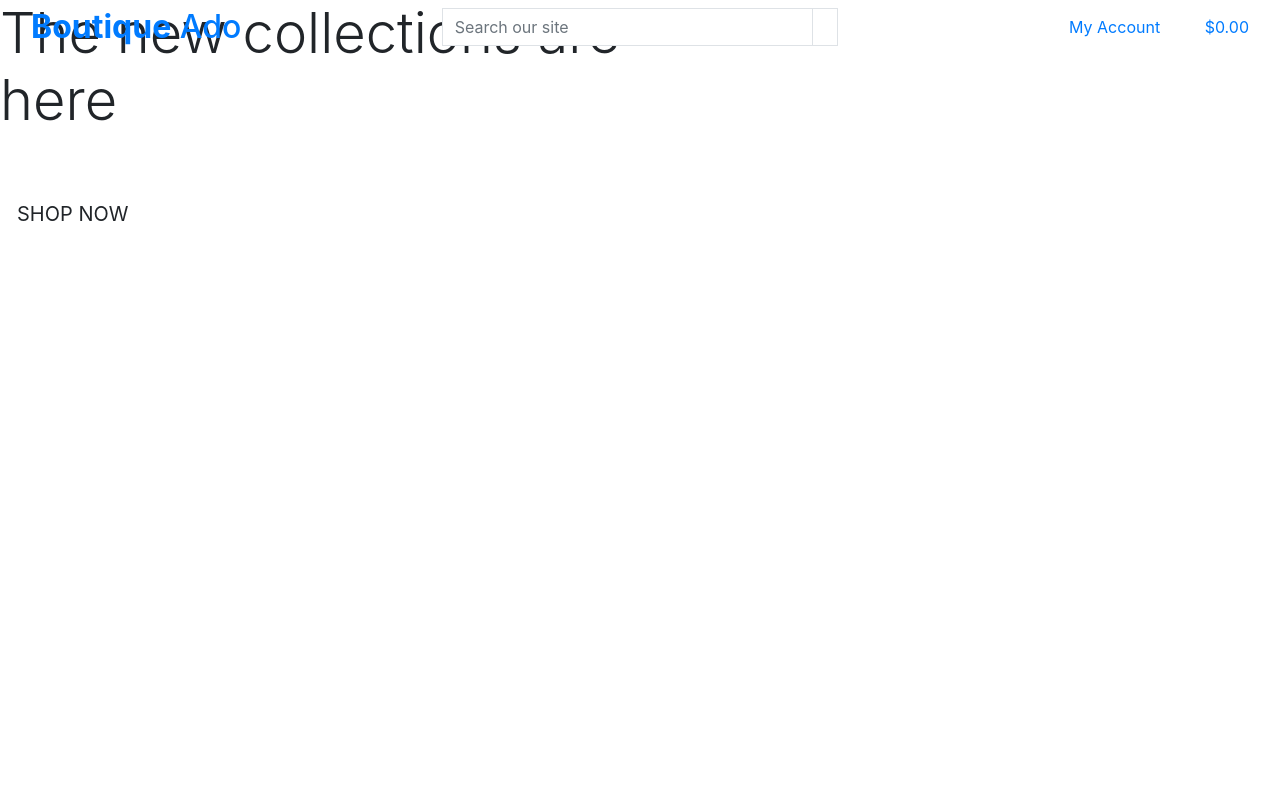
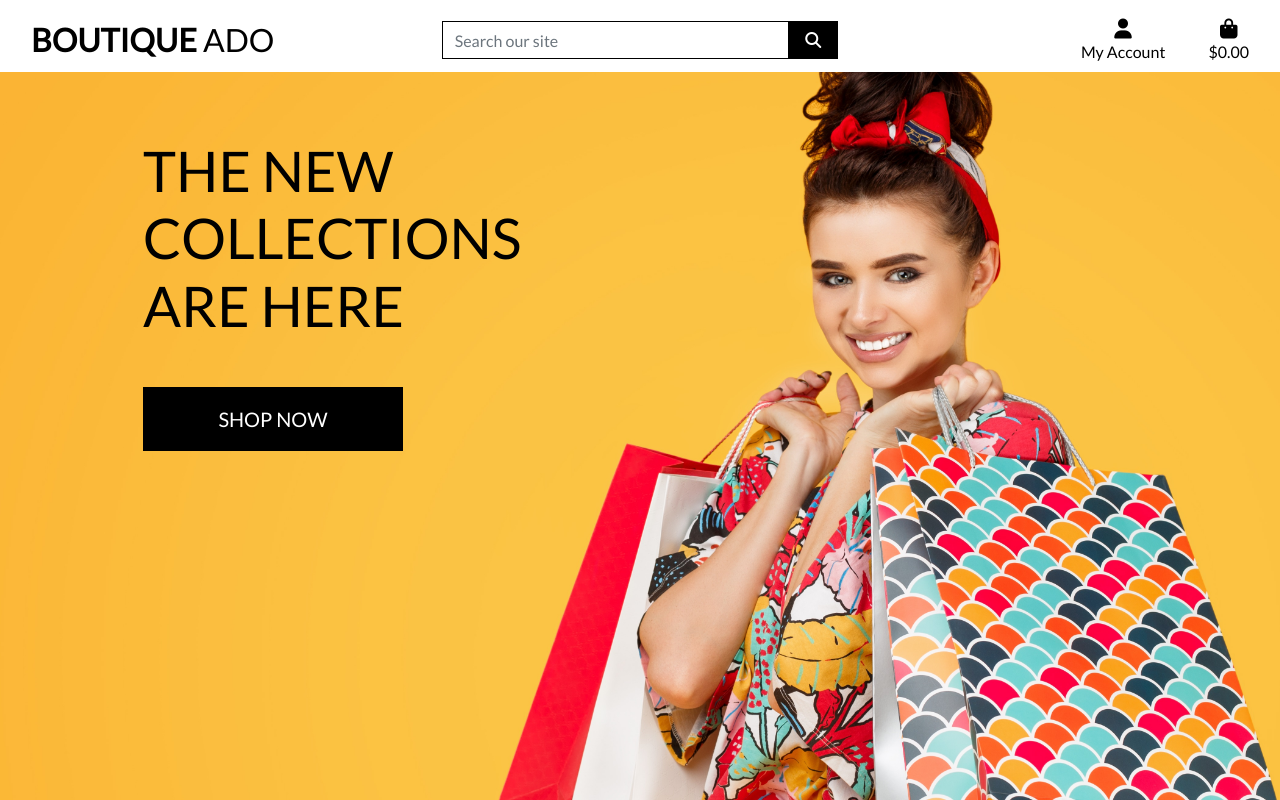
Before and after one commit to ashur-k/bouttique_ado_v1, a Django app: page / in a window 1280 px wide. Run offline with Django 3.2, Linux system fonts and the light colour scheme; some libraries are stand-ins or nearby versions.

Commit message:
completed homepage header and css

```diff
--- a/boutique_ado/settings.py
+++ b/boutique_ado/settings.py
@@ -152,3 +152,7 @@ USE_TZ = True
 # https://docs.djangoproject.com/en/3.1/howto/static-files/
 
 STATIC_URL = '/static/'
+STATICFILES_DIRS = (os.path.join(BASE_DIR, 'static'),)
+
+MEDIA_URL = '/media/'
+MEDIA_ROOT = os.path.join(BASE_DIR, 'media')
--- a/boutique_ado/urls.py
+++ b/boutique_ado/urls.py
@@ -15,9 +15,12 @@ Including another URLconf
 """
 from django.contrib import admin
 from django.urls import path, include
+from django.conf import settings
+from django.conf.urls.static import static
+
 
 urlpatterns = [
     path('admin/', admin.site.urls),
     path('accounts/', include('allauth.urls')),
     path('', include('home.urls')),
-]
+] + static(settings.MEDIA_URL, document_root=settings.MEDIA_ROOT)
--- a/home/templates/home/index.html
+++ b/home/templates/home/index.html
@@ -12,7 +12,7 @@
 {% endblock %}
 
 {% block content %}
-    <div class="contianer h-100">
+    <div class="container h-100">
         <div class="row h-100">
             <div class="col-7 col-md-6 my-auto">
                 <h1 class="display-4 logo-font text-black">
--- /dev/null
+++ b/static/css/base.css
@@ -0,0 +1,81 @@
+html {
+    height: 100%;
+}
+
+body {
+    background: url('/media/homepage_background_cropped.jpg') no-repeat center center fixed;
+    background-size: cover;
+    height: calc(100vh - 164px);
+    color: #555;
+    font-family: 'Lato';
+}
+
+/* from Bulma */
+.icon {
+    align-items: center;
+    display: inline-flex;
+    justify-content: center;
+    height: 1.5rem;
+    width: 1.5rem;
+}
+
+.logo-font {
+    text-transform: uppercase;
+}
+
+.main-logo-link {
+    width: fit-content;
+}
+
+.shop-now-button {
+    background: black;
+    color: white;
+    min-width: 260px;
+}
+
+.btn-black {
+    background: black;
+    color: white;
+}
+
+.shop-now-button:hover,
+.shop-now-button:active,
+.shop-now-button:focus,
+.btn-black:hover,
+.btn-black:active,
+.btn-black:focus {
+    background: #222;
+    color: white;
+}
+
+.text-black {
+    color: #000 !important;
+}
+
+.border-black {
+    border: 1px solid black !important;
+}
+
+/* -------------------------------- Media Queries */
+
+/* Slightly larger container on xl screens */
+@media (min-width: 1200px) {
+  .container {
+    max-width: 80%;
+  }
+}
+
+/* fixed top navbar only on medium and up */
+@media (min-width: 992px) {
+    .fixed-top-desktop-only {
+        position: fixed;
+        top: 0;
+        right: 0;
+        left: 0;
+        z-index: 1030;
+    }
+
+    .header-container {
+        padding-top: 164px;
+    }
+}
--- a/templates/base.html
+++ b/templates/base.html
@@ -12,13 +12,16 @@
     {% endblock %}
 
     {% block corecss %}
-        <link rel="stylesheet" href="https://stackpath.bootstrapcdn.com/bootstrap/4.5.2/css/bootstrap.min.css" integrity="sha384-JcKb8q3iqJ61gNV9KGb8thSsNjpSL0n8PARn9HuZOnIxN0hoP+VmmDGMN5t9UJ0Z" crossorigin="anonymous">
+        <link rel="stylesheet" href="https://stackpath.bootstrapcdn.com/bootstrap/4.4.1/css/bootstrap.min.css" integrity="sha384-Vkoo8x4CGsO3+Hhxv8T/Q5PaXtkKtu6ug5TOeNV6gBiFeWPGFN9MuhOf23Q9Ifjh" crossorigin="anonymous">
+        <link rel="stylesheet" href="https://fonts.googleapis.com/css?family=Lato&display=swap">
+        <link rel="stylesheet" href="{% static 'css/base.css' %}">
     {% endblock %}
 
     {% block extra_css %}
     {% endblock %}
 
     {% block corejs %}
+        <script src="https://kit.fontawesome.com/60ca92335a.js" crossorigin="anonymous"></script>
         <script src="https://code.jquery.com/jquery-3.5.1.slim.min.js" integrity="sha384-DfXdz2htPH0lsSSs5nCTpuj/zy4C+OGpamoFVy38MVBnE+IbbVYUew+OrCXaRkfj" crossorigin="anonymous"></script>
         <script src="https://cdn.jsdelivr.net/npm/popper.js@1.16.1/dist/umd/popper.min.js" integrity="sha384-9/reFTGAW83EW2RDu2S0VKaIzap3H66lZH81PoYlFhbGU+6BZp6G7niu735Sk7lN" crossorigin="anonymous"></script>
         <script src="https://stackpath.bootstrapcdn.com/bootstrap/4.5.2/js/bootstrap.min.js" integrity="sha384-B4gt1jrGC7Jh4AgTPSdUtOBvfO8shuf57BaghqFfPlYxofvL8/KUEfYiJOMMV+rV" crossorigin="anonymous"></script>
@@ -31,7 +34,7 @@
   </head>
   <body>
      <header class="container-fluid fixed-top">
-        <div class="row">
+        <div id="topnav" class="row bg-white pt-lg-2 d-none d-lg-flex">
             <div class="col-12 col-lg-4 my-auto py-1 py-lg-0 text-center text-lg-left">
                 <a href="{% url 'home' %}" class="nav-link main-logo-link">
                     <h2 class="logo-font text-black my-0"><strong>Boutique</strong> Ado</h2>
```
Also changed, not shown: media/homepage_background_cropped.jpg (added).
